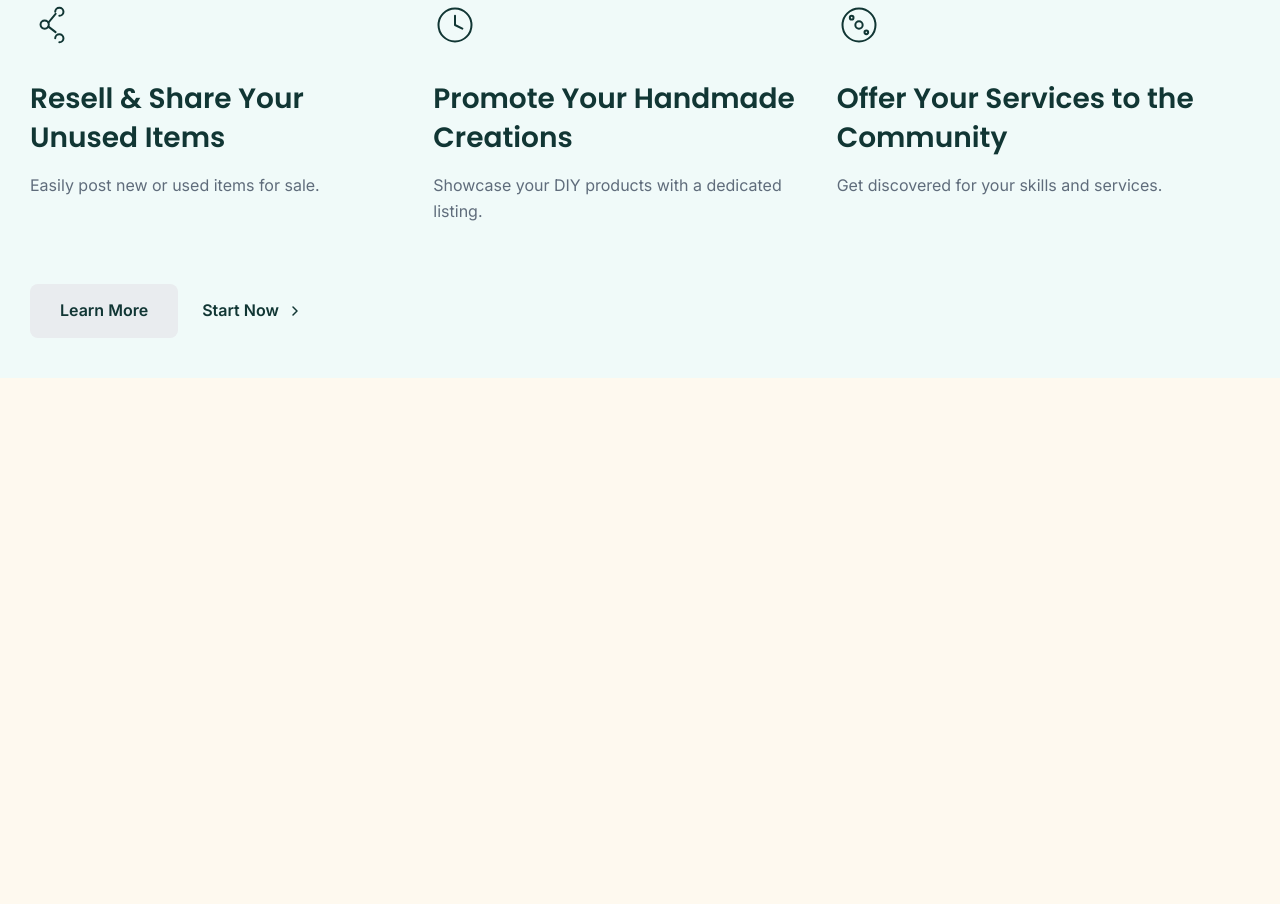
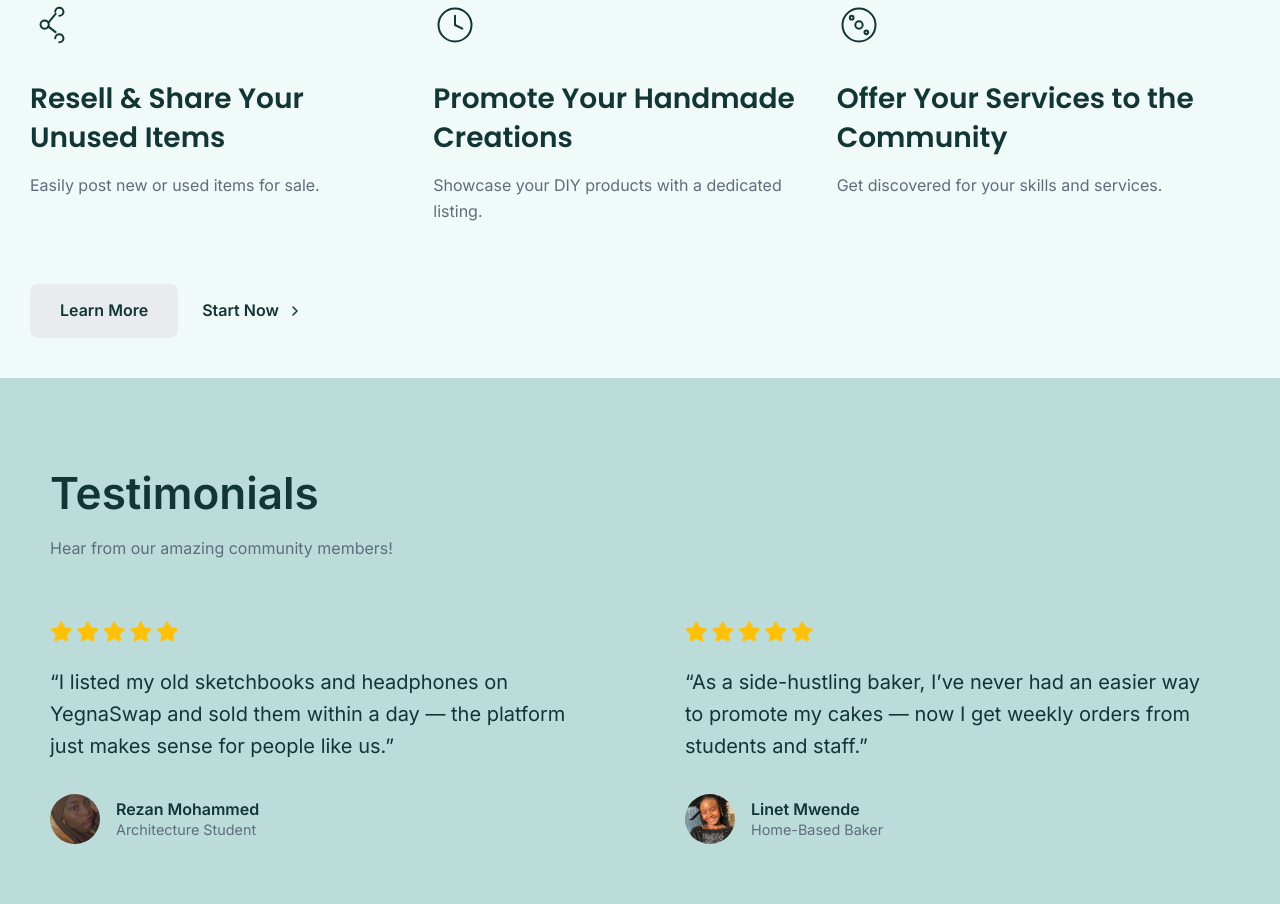
Before and after one commit to SabaHaddis/yegnaswap, a plain HTML site: page index.html in a window 1280 px wide. Shown: the part 2011-2915 px from the top of the page. Before the commit the page ends 2389 px from the top, so only its background shows below. Drawn offline with Linux system fonts and the light colour scheme; a script that the page names is missing.

Commit message:
Added html, css - Testmonials section

```diff
--- a/index.html
+++ b/index.html
@@ -119,6 +119,57 @@
                 </div>
             </div>
         </section>
+
+        <section class="testimonials-section">
+            <div class="container">
+                <div class="testimonials-header">
+                    <h2 class="testimonials-heading">Testimonials</h2>
+                    <p class="testimonials-subheading">Hear from our amazing community members!</p>
+                </div>
+
+                <div class="testimonials-grid">
+                    <div class="testimonial-card">
+                        <div class="testimonial-stars">
+                            <i class="fas fa-star"></i>
+                            <i class="fas fa-star"></i>
+                            <i class="fas fa-star"></i>
+                            <i class="fas fa-star"></i>
+                            <i class="fas fa-star"></i>
+                        </div>
+                        <p class="testimonial-quote">
+                            “I listed my old sketchbooks and headphones on YegnaSwap and sold them within a day — the platform just makes sense for people like us.”
+                        </p>
+                        <div class="testimonial-author">
+                            <img src="assets/RezanProfile.jpeg" alt="Rezan Mohammed" class="author-avatar">
+                            <div class="author-info">
+                                <span class="author-name">Rezan Mohammed</span>
+                                <span class="author-title">Architecture Student</span>
+                            </div>
+                        </div>
+                    </div>
+
+                    <div class="testimonial-card">
+                        <div class="testimonial-stars">
+                           <i class="fas fa-star"></i>
+                           <i class="fas fa-star"></i>
+                           <i class="fas fa-star"></i>
+                           <i class="fas fa-star"></i>
+                           <i class="fas fa-star"></i>
+                        </div>
+                        <p class="testimonial-quote">
+                            “As a side-hustling baker, I’ve never had an easier way to promote my cakes — now I get weekly orders from students and staff.”
+                        </p>
+                        <div class="testimonial-author">
+                            <img src="assets/LinetProfile.jpeg" alt="Linet Mwende" class="author-avatar">
+                            <div class="author-info">
+                                <span class="author-name">Linet Mwende</span>
+                                <span class="author-title">Home-Based Baker</span>
+                            </div>
+                        </div>
+                    </div>
+                </div>
+            </div>
+        </section>
     </main>
     <script src="script.js"></script>
 </body>
--- a/style.css
+++ b/style.css
@@ -289,3 +289,74 @@ img {
 .btn-link:hover .arrow-icon {
     transform: translateX(3px);
 }
+.testimonials-section {
+    background-color: #bcdcda;
+    padding: 80px 0 60px 20px;
+}
+
+.testimonials-header {
+    margin-bottom: 60px;
+}
+
+.testimonials-heading {
+    font-size: 2.75rem;
+    font-weight: 600;
+    color: var(--dark-text);
+    margin: 0 0 0.5rem 0;
+}
+
+.testimonials-subheading {
+    font-size: 1rem;
+    color: var(--gray-text);
+    margin: 0;
+}
+
+.testimonials-grid {
+    display: grid;
+    grid-template-columns: 1fr 1fr;
+    gap: 100px;
+}
+
+.testimonial-stars {
+    display: flex;
+    gap: 4px;
+    margin-bottom: 1.5rem;
+    color: #FFC107; /* Star color */
+    font-size: 1.25rem; /* Star size */
+}
+
+.testimonial-quote {
+    font-size: 1.25rem;
+    line-height: 1.6;
+    color: var(--dark-text);
+    margin-bottom: 2rem;
+}
+
+.testimonial-author {
+    display: flex;
+    align-items: center;
+    gap: 16px;
+}
+
+.author-avatar {
+    width: 50px;
+    height: 50px;
+    border-radius: 50%;
+    object-fit: cover;
+}
+
+.author-info {
+    display: flex;
+    flex-direction: column;
+    line-height: 1.4;
+}
+
+.author-name {
+    font-weight: 600;
+    color: var(--dark-text);
+}
+
+.author-title {
+    font-size: 0.9rem;
+    color: var(--gray-text);
+}
```
Also changed, not shown: assets/LinetProfile.jpeg (renamed from assets/WhatsApp Image 2025-06-06 at 8.58.58 PM.jpeg), assets/RezanProfile.jpeg (renamed from assets/WhatsApp Image 2025-06-07 at 11.58.08 AM.jpeg), assets/SabaProfile.jpeg (renamed from assets/profile2.jpeg).
